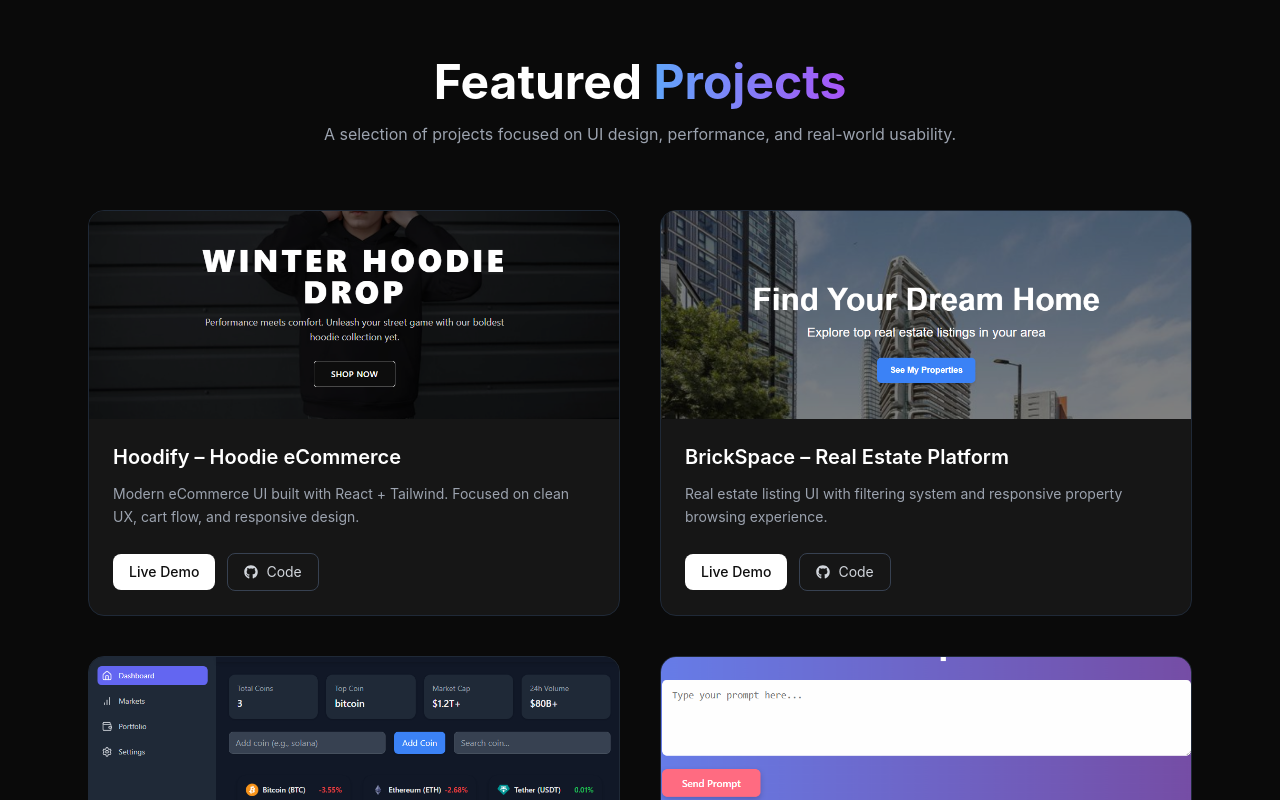
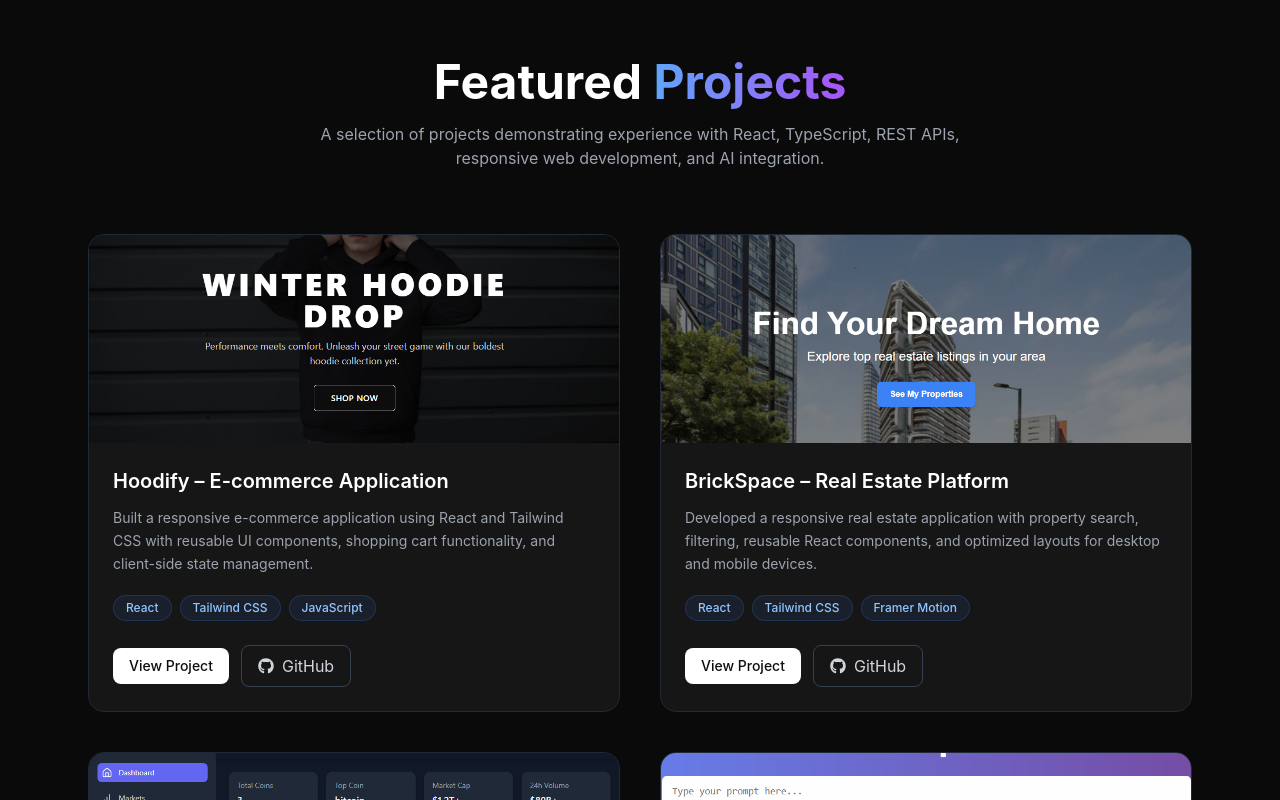
Before and after one commit to 1faran-khandev/my-portfolio, a React (Vite) app: page / in a window 1280 px wide. Shown: the part 2740-3540 px from the top of the page. Built offline with nearby package versions, Linux system fonts and the light colour scheme.

Commit message:
Update Projects.jsx

```diff
--- a/src/components/Projects.jsx
+++ b/src/components/Projects.jsx
@@ -4,9 +4,10 @@ import { FaGithub } from "react-icons/fa";
 
 const projects = [
   {
-    title: "Hoodify – Hoodie eCommerce",
+    title: "Hoodify – E-commerce Application",
     description:
-      "Modern eCommerce UI built with React + Tailwind. Focused on clean UX, cart flow, and responsive design.",
+      "Built a responsive e-commerce application using React and Tailwind CSS with reusable UI components, shopping cart functionality, and client-side state management.",
+    technologies: ["React", "Tailwind CSS", "JavaScript"],
     link: "https://hoodify-eight.vercel.app/",
     github: "https://github.com/1faran-khandev/hoodify",
     image: "/images/hoodify.png",
@@ -14,7 +15,8 @@ const projects = [
   {
     title: "BrickSpace – Real Estate Platform",
     description:
-      "Real estate listing UI with filtering system and responsive property browsing experience.",
+      "Developed a responsive real estate application with property search, filtering, reusable React components, and optimized layouts for desktop and mobile devices.",
+    technologies: ["React", "Tailwind CSS", "Framer Motion"],
     link: "https://brickspace-real-estate.vercel.app/",
     github: "https://github.com/1faran-khandev/brickspace-real-estate",
     image: "/images/brickspace.png",
@@ -22,7 +24,8 @@ const projects = [
   {
     title: "Crypto Dashboard",
     description:
-      "Live crypto tracking dashboard with real-time data UI and clean analytics layout.",
+      "Created a cryptocurrency dashboard using React and REST APIs to display real-time market data with interactive charts and efficient data rendering.",
+    technologies: ["React", "REST API", "Recharts"],
     link: "https://crypto-dashboard-green-seven.vercel.app/",
     github: "https://github.com/1faran-khandev/crypto-dashboard",
     image: "/images/crypto-dashboard.png",
@@ -30,7 +33,8 @@ const projects = [
   {
     title: "AI Prompt Tool",
     description:
-      "AI-powered prompt generator built with React + API integration for better AI outputs.",
+      "Built an AI-powered web application that integrates external AI APIs to generate prompts with asynchronous data fetching, error handling, and a responsive user interface.",
+    technologies: ["React", "REST API", "AI API"],
     link: "https://ai-prompt-tool-bay.vercel.app/",
     github: "https://github.com/1faran-khandev/ai-prompt-tool",
     image: "/images/prompt-tool.png",
@@ -41,25 +45,34 @@ const container = {
   hidden: { opacity: 0 },
   show: {
     opacity: 1,
-    transition: { staggerChildren: 0.15 },
+    transition: {
+      staggerChildren: 0.15,
+    },
   },
 };
 
 const card = {
-  hidden: { opacity: 0, y: 20 },
+  hidden: {
+    opacity: 0,
+    y: 25,
+  },
   show: {
     opacity: 1,
     y: 0,
-    transition: { duration: 0.5 },
+    transition: {
+      duration: 0.5,
+    },
   },
 };
 
 const Projects = () => {
   return (
-    <section id="projects" className="py-28 bg-[#0a0a0a] text-white">
+    <section
+      id="projects"
+      className="py-28 bg-[#0a0a0a] text-white"
+    >
       <div className="max-w-6xl mx-auto px-6">
-
-        {/* Header */}
+        {/* Heading */}
         <div className="text-center mb-16">
           <h2 className="text-4xl md:text-5xl font-bold">
             Featured{" "}
@@ -68,12 +81,14 @@ const Projects = () => {
             </span>
           </h2>
 
-          <p className="text-gray-400 mt-4 max-w-2xl mx-auto text-sm md:text-base">
-            A selection of projects focused on UI design, performance, and real-world usability.
+          <p className="mt-4 text-gray-400 max-w-2xl mx-auto text-sm md:text-base">
+            A selection of projects demonstrating experience with React,
+            TypeScript, REST APIs, responsive web development, and AI
+            integration.
           </p>
         </div>
 
-        {/* Grid */}
+        {/* Projects Grid */}
         <motion.div
           className="grid gap-10 sm:grid-cols-2"
           variants={container}
@@ -85,51 +100,59 @@ const Projects = () => {
             <motion.div
               key={index}
               variants={card}
-              className="group rounded-2xl overflow-hidden border border-gray-800 bg-white/5 hover:bg-white/10 transition"
+              className="group overflow-hidden rounded-2xl border border-gray-800 bg-white/5 hover:bg-white/10 transition-all duration-300"
             >
               {/* Image */}
               <div className="h-52 overflow-hidden">
                 <img
                   src={project.image}
                   alt={project.title}
-                  className="w-full h-full object-cover group-hover:scale-105 transition duration-500"
+                  className="w-full h-full object-cover group-hover:scale-105 transition-transform duration-500"
                 />
               </div>
 
               {/* Content */}
               <div className="p-6">
-                <h3 className="text-xl font-semibold text-white">
+                <h3 className="text-xl font-semibold">
                   {project.title}
                 </h3>
 
-                <p className="text-gray-400 text-sm mt-3 leading-relaxed">
+                <p className="mt-3 text-gray-400 text-sm leading-relaxed">
                   {project.description}
                 </p>
 
-                {/* Actions */}
+                {/* Technologies */}
+                <div className="flex flex-wrap gap-2 mt-5">
+                  {project.technologies.map((tech) => (
+                    <span
+                      key={tech}
+                      className="px-3 py-1 rounded-full text-xs font-medium bg-blue-500/10 text-blue-300 border border-blue-500/20"
+                    >
+                      {tech}
+                    </span>
+                  ))}
+                </div>
+
+                {/* Buttons */}
                 <div className="flex items-center gap-3 mt-6">
-                  {project.link && (
                   <a
                     href={project.link}
                     target="_blank"
                     rel="noopener noreferrer"
-                      className="px-4 py-2 text-sm rounded-lg bg-white text-black font-medium hover:bg-gray-200 transition"
+                    className="px-4 py-2 rounded-lg bg-white text-black text-sm font-medium hover:bg-gray-200 transition"
                   >
-                      Live Demo
+                    View Project
                   </a>
-                  )}
 
-                  {project.github && (
                   <a
                     href={project.github}
                     target="_blank"
                     rel="noopener noreferrer"
-                      className="flex items-center gap-2 px-4 py-2 text-sm rounded-lg border border-gray-700 text-gray-300 hover:border-white hover:text-white transition"
+                    className="flex items-center gap-2 px-4 py-2 rounded-lg border border-gray-700 text-gray-300 hover:border-white hover:text-white transition"
                   >
                     <FaGithub />
-                      Code
+                    GitHub
                   </a>
-                  )}
                 </div>
               </div>
             </motion.div>
```
Lines whose indentation alone changed are shown as unchanged.
